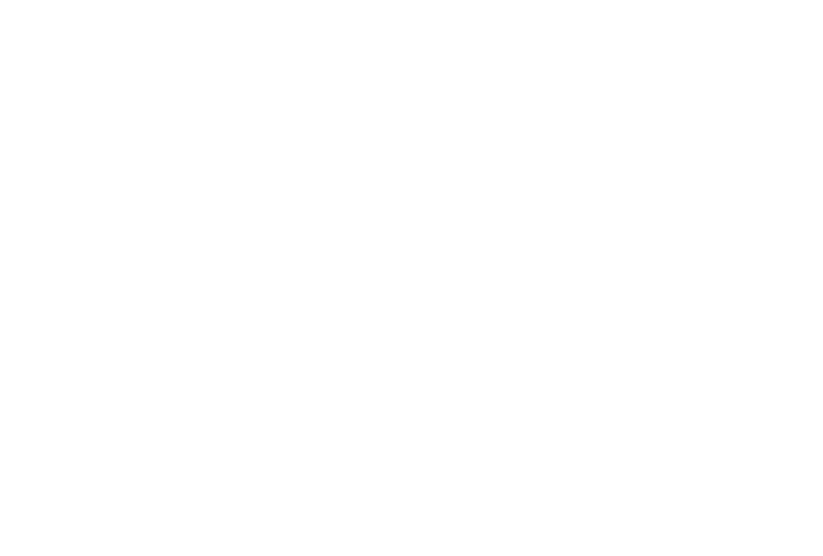
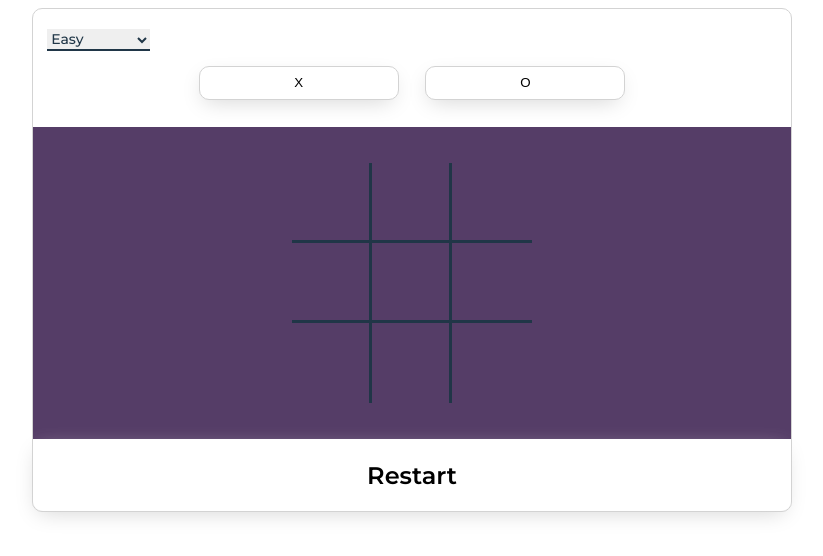
Before and after one commit to Farid-Ali/js-tic-tac-toe, a plain HTML site: page index.html in a window 1280 px wide. Shown: the whole page, without its empty margins (228-1051 px from the left). Drawn offline with Linux system fonts and the light colour scheme.

Commit message:
necessary html and css added

```diff
--- a/index.html
+++ b/index.html
@@ -1,13 +1,53 @@
 <!DOCTYPE html>
-<html lang="en">
-  <head>
-    <meta charset="UTF-8" />
-    <meta http-equiv="X-UA-Compatible" content="IE=edge" />
-    <meta name="viewport" content="width=device-width, initial-scale=1.0" />
-    <link rel="stylesheet" href="style.css" />
-    <title>Tic Tac Toe</title>
-  </head>
-  <body>
-    <script src="main.js"></script>
-  </body>
-</html>
+
+<head>
+  <title>Tic-Tac-Toe</title>
+  <link rel="stylesheet" href="style.css" />
+  <link rel="stylesheet" href="animation.css" />
+  <link rel="preconnect" href="https://fonts.gstatic.com" />
+  <link
+    href="https://fonts.googleapis.com/css2?family=Montserrat:wght@200;400;500;600;700&display=swap"
+    rel="stylesheet"
+  />
+</head>
+
+<body>
+  <div class="win">
+    <p class="winner hide">The Winner is</p>
+    <p class="x-text sign hide">X</p>
+    <p class="o-text sign hide">O</p>
+    <p class="winner draw hide">It's a Draw</p>
+  </div>
+
+  <div class="card">
+    <div class="item select">
+      <form action="" class="form">
+        <select name="levels" id="levels">
+          <option value="easy">Easy</option>
+          <option value="medium">Medium</option>
+          <option value="hard">Hard</option>
+          <option value="unbeatable">Unbeatable</option>
+        </select>
+      </form>
+    </div>
+    <div class="item player">
+      <button class="btn btn-p x">X</button>
+      <button class="btn btn-p o">O</button>
+    </div>
+    <div class="item board">
+      <button class="field"><p></p></button>
+      <button class="field"><p></p></button>
+      <button class="field no-r"><p></p></button>
+      <button class="field"><p></p></button>
+      <button class="field"><p></p></button>
+      <button class="field no-r"><p></p></button>
+      <button class="field no-b"><p></p></button>
+      <button class="field no-b"><p></p></button>
+      <button class="field no-b no-r"><p></p></button>
+    </div>
+    <div class="item rst">
+      <button class="btn restart">Restart</button>
+    </div>
+  </div>
+</body>
+<script src="script.js"></script>
--- a/main.js
+++ b/main.js
@@ -0,0 +1 @@
+const gameBoard = document.querySelector(".game-board");
--- a/style.css
+++ b/style.css
@@ -0,0 +1,176 @@
+body {
+  font-size: 36px;
+  font-family: 'Montserrat', sans-serif;
+  font-weight: 700;
+}
+
+.item {
+  margin: 0.4em;
+}
+
+.board {
+  background-color: #12232E;
+  background-color: #553d67;
+  display: grid;
+  grid-template-columns: 80px 80px 80px;
+  grid-template-rows: 80px 80px 80px;
+  width: 100%;
+  padding: 1em 0 1em 0;
+  margin-bottom: 0;
+  justify-content: center;
+}
+
+.card {
+  display: flex;
+  justify-content: center;
+  align-items: center;
+  flex-direction: column;
+  width: 60%;
+  margin: auto;
+  border: 1px solid lightgrey;
+  border-radius: 10px;
+}
+
+.field {
+  font-family: 'Montserrat', sans-serif;
+  font-weight: 600;
+  font-size: 54px;
+  background-color: #553d67;
+  color: #12232E;
+  border: none;
+  border-radius: 0px;
+  border-bottom: 3px solid #203647;
+  border-right: 3px solid #203647;
+  outline: none;
+}
+
+.field.no-r {
+  border-right: none;
+}
+
+.field.no-b {
+  border-bottom: none;
+}
+
+.field p {
+  margin: 0px;
+}
+
+.field:hover {
+  cursor: pointer;
+}
+
+.btn {
+  background-color: white;
+  border: 1px solid lightgrey;
+  border-radius: 10px;
+  -webkit-box-shadow: -1px 7px 22px -6px lightgrey;
+  box-shadow: -1px 7px 22px -6px lightgrey;
+}
+
+.btn:focus {
+  outline: none;
+}
+
+.btn:hover {
+  cursor: pointer;
+}
+
+.select {
+  align-self: flex-start;
+  margin-top: 0;
+  margin-bottom: 0;
+}
+
+.btn-p {
+  width: 15em;
+  height: 2.5em;
+  margin: 1em 1em 1em 1em;
+}
+
+.selected {
+  color: #203647;
+  font-weight: 600;
+  border: 2px solid #203647;
+  -webkit-box-shadow: -1px 7px 22px -6px grey;
+  box-shadow: -1px 7px 22px -6px grey;
+}
+
+.not-selected {
+  box-shadow: none;
+  font-weight: 600;
+  color: grey;
+  border-width: 1.5px;
+}
+
+.player {
+  display: flex;
+  flex-wrap: wrap;
+  justify-content: center;
+  align-items: space-around;
+  margin: 0;
+}
+
+.rst {
+  width: 100%;
+  margin: auto;
+}
+
+.restart {
+  width: 100%;
+  height: 3em;
+  border: none;
+  border-radius: 0% 0% 10px 10px / 10px 10px 10px 10px;
+  font-family: 'Montserrat', sans-serif;
+  font-weight: 600;
+  font-size: 24px;
+}
+
+select {
+  outline: none;
+  border: none;
+  border-radius: 0px;
+  border-bottom: 2px solid #203647;
+  font-family: 'Montserrat', sans-serif;
+  font-weight: 500;
+  font-size: 14px;
+  color: #203647;
+}
+
+select:hover {
+  cursor: pointer;
+}
+
+.win p {
+  font-family: 'Montserrat', sans-serif;
+  font-weight: 600;
+  color: white;
+  z-index: 1;
+  -webkit-animation: focus-in-expand 0.8s cubic-bezier(0.250, 0.460, 0.450, 0.940) both;
+        animation: focus-in-expand 0.8s cubic-bezier(0.250, 0.460, 0.450, 0.940) both;
+}
+
+.winner {
+  position: fixed;
+  left: 50%;
+  top: 25%;
+  transform: translate(-50%, 0);
+  font-size: 35px;
+}
+
+.sign {
+  position: fixed;
+  left: 50%;
+  top: 40%;
+  transform: translate(-50%, 0);
+  font-size: 150px;
+  margin: 0;
+}
+
+.o-text {}
+
+.x-text {}
+
+.hide{
+  display: none;
+}
```
